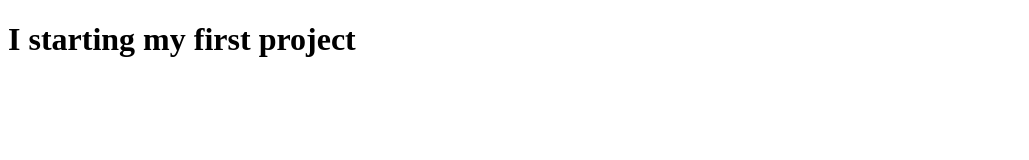
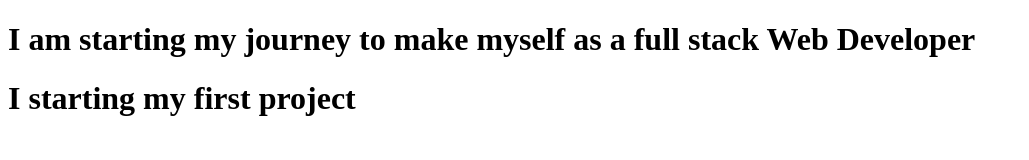
Before and after one commit to riponuap/my-first-website, a plain HTML site: page Index.html in a window 1280 px wide. Shown: the whole page, without its empty margins (0-1029 px from the left). Drawn offline with Linux system fonts and the light colour scheme.

Commit message:
added a new line

```diff
--- a/Index.html
+++ b/Index.html
@@ -6,6 +6,7 @@
     <title>Document</title>
 </head>
 <body>
+    <h1>I am starting my journey to make myself as a full stack Web Developer</h1>
     <h1>I starting my first project</h1>
 </body>
 </html>
```
Also changed, not shown: 1 other file.
